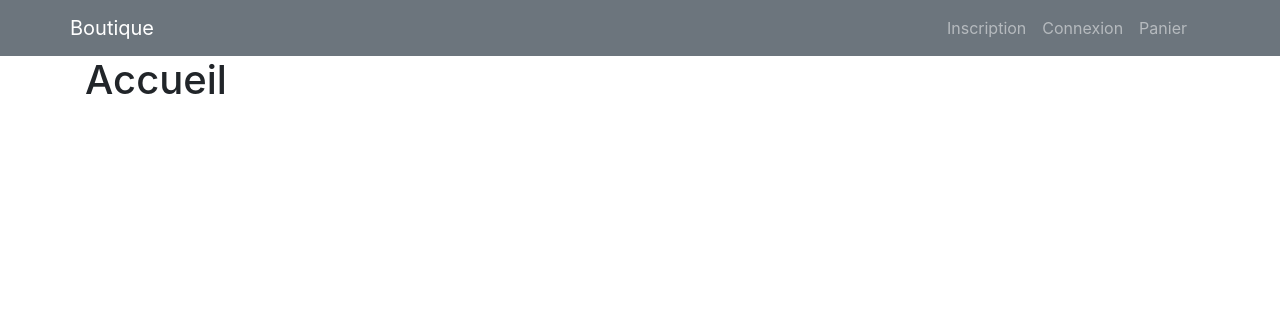
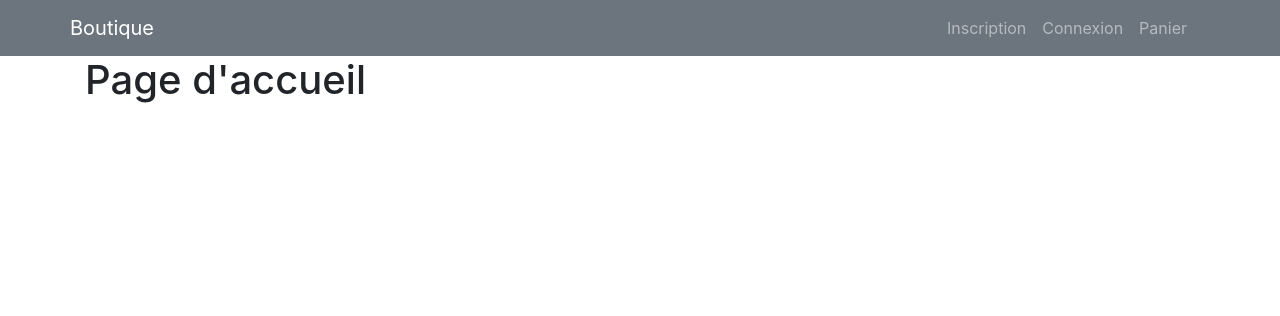
Before and after one commit to njacquet/php-wf3, a PHP site: page / in a window 1280 px wide. Shown: the top 316 px of the page. Run offline with PHP 8.4, Linux system fonts and the light colour scheme; data that the repository does not hold is empty; some libraries are stand-ins or nearby versions.

Commit message:
Modification de la page d'accueil

```diff
--- a/index.php
+++ b/index.php
@@ -3,7 +3,7 @@ require_once __DIR__ . '/include/init.php';
 
 include __DIR__ . '/layouts/top.php';
  ?>
- <h1>Accueil</h1>
+ <h1>Page d'accueil</h1>
  <?php
 include __DIR__ . '/layouts/bottom.php';
 
```
